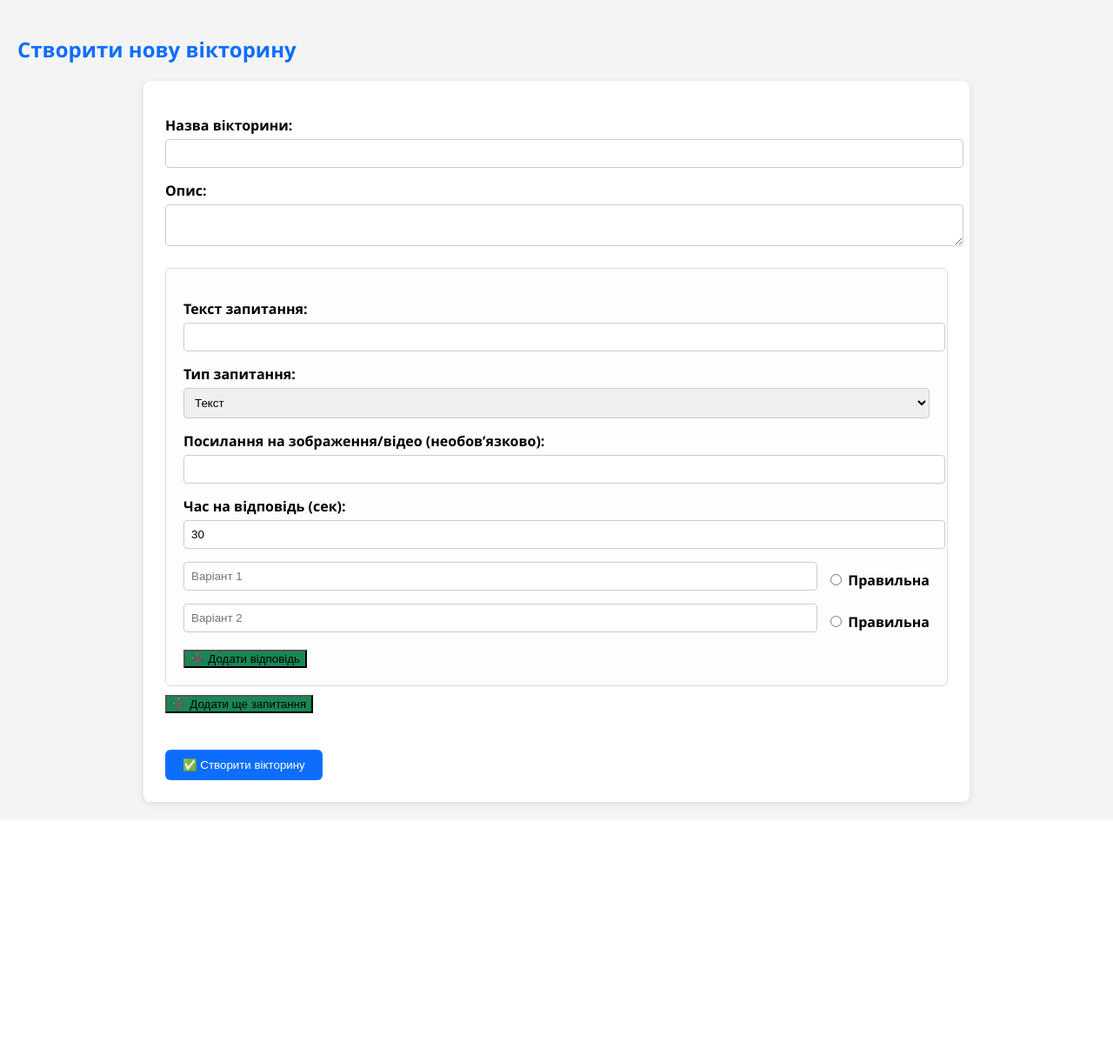
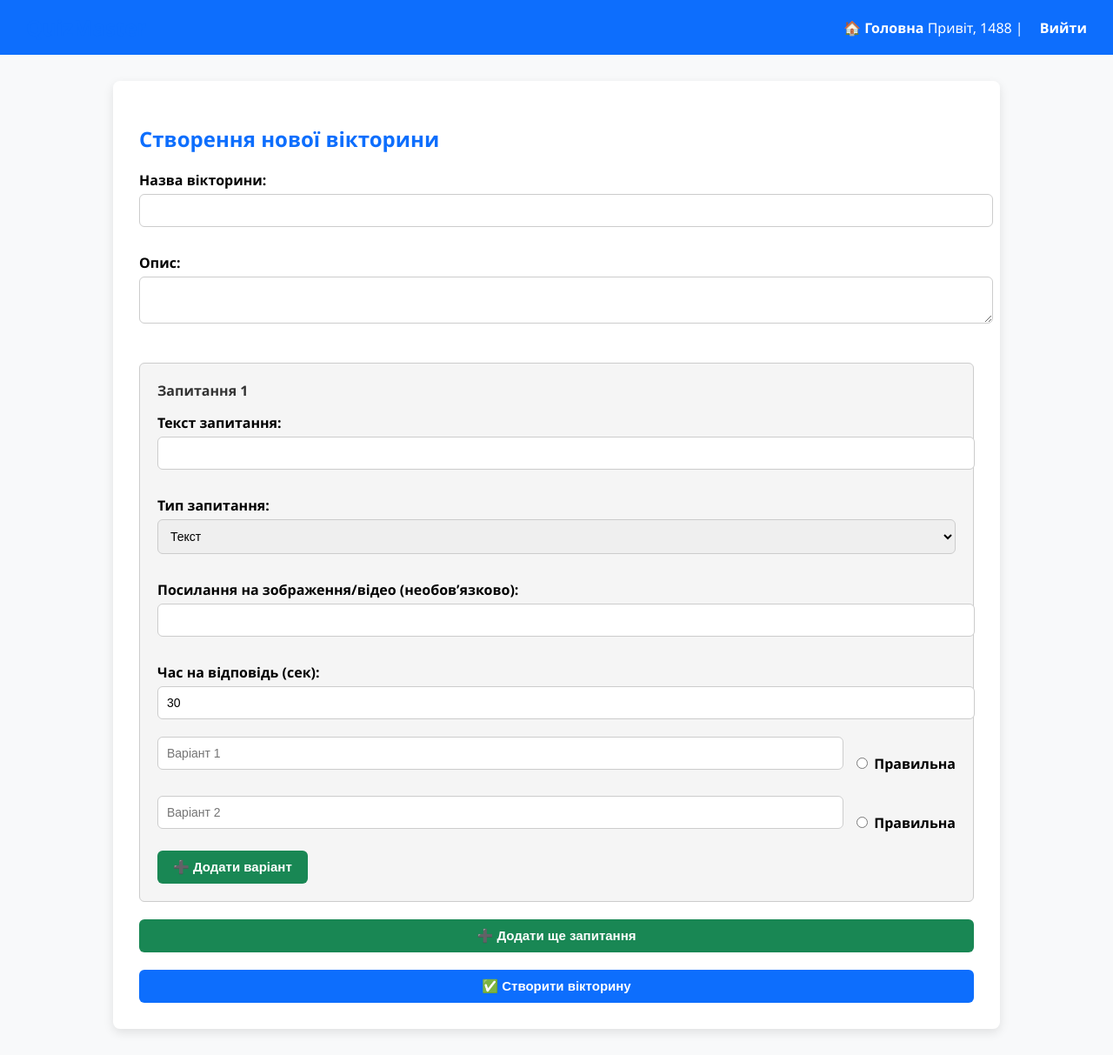
Before and after one commit to Imgenius228/online-quiz, a Django app: page /create/ in a window 1280 px wide. Shown: the whole page at 87% size. Before the commit the page ends 930 px from the top, so only its background shows below. Run offline with Django 5.2, Linux system fonts and the light colour scheme; a user stored in the database is signed in.

```diff
--- a/quiz/templates/quiz/create_quiz.html
+++ b/quiz/templates/quiz/create_quiz.html
@@ -7,28 +7,53 @@
   <style>
     body {
       font-family: 'Segoe UI', sans-serif;
-      background: #f4f4f4;
+      background-color: #f8f9fa;
       margin: 0;
-      padding: 20px;
+      padding: 0;
+    }
+
+    .navbar {
+      background: #0d6efd;
+      color: white;
+      padding: 15px 30px;
+      display: flex;
+      justify-content: space-between;
+      align-items: center;
+    }
+
+    .navbar h2 {
+      margin: 0;
+    }
+
+    .navbar a {
+      color: white;
+      text-decoration: none;
+      margin-left: 15px;
+      font-weight: bold;
+    }
+
+    .navbar a:hover {
+      text-decoration: underline;
+    }
+
+    .container {
+      max-width: 960px;
+      margin: 30px auto;
+      background: white;
+      padding: 30px;
+      border-radius: 8px;
+      box-shadow: 0 4px 12px rgba(0,0,0,0.1);
     }
 
     h2 {
+      margin-bottom: 20px;
       color: #0d6efd;
     }
 
-    form {
-      background: #fff;
-      padding: 25px;
-      border-radius: 8px;
-      max-width: 900px;
-      margin: auto;
-      box-shadow: 0 2px 8px rgba(0,0,0,0.1);
-    }
-
     label {
+      font-weight: bold;
+      margin-top: 15px;
       display: block;
-      margin-top: 15px;
-      font-weight: bold;
     }
 
     input[type="text"],
@@ -37,69 +62,100 @@
     textarea,
     select {
       width: 100%;
-      padding: 8px;
+      padding: 10px;
       margin-top: 5px;
-      border-radius: 4px;
+      margin-bottom: 15px;
       border: 1px solid #ccc;
+      border-radius: 6px;
+      font-size: 14px;
     }
 
     .question-block {
-      border: 1px solid #ddd;
       padding: 20px;
-      margin-top: 20px;
+      border: 1px solid #ccc;
       border-radius: 6px;
-      background: #fdfdfd;
+      margin-top: 25px;
+      background: #f5f5f5;
     }
 
-    .answers {
-      margin-top: 10px;
-    }
-
-    .answer {
+    .answers .answer {
       display: flex;
       align-items: center;
       margin-bottom: 10px;
     }
 
-    .answer input[type="text"] {
+    .answers input[type="text"] {
       flex: 1;
       margin-right: 10px;
     }
 
     .btn {
-      margin-top: 20px;
-      padding: 10px 20px;
       background: #0d6efd;
       color: white;
       border: none;
+      padding: 10px 18px;
       border-radius: 6px;
       cursor: pointer;
+      font-weight: bold;
+      font-size: 15px;
     }
 
-    .add-btn {
-      background: #198754;
-      margin-top: 10px;
+    .btn:hover {
+      background: #084fcb;
     }
 
-    .add-btn:hover,
-    .btn:hover {
-      opacity: 0.9;
+    .btn-secondary {
+      background: #198754;
     }
+
+    .btn-secondary:hover {
+      background: #146c43;
+    }
+
+    .btn-block {
+      display: block;
+      width: 100%;
+      margin-top: 20px;
+    }
+
+    .question-header {
+      font-size: 16px;
+      font-weight: bold;
+      color: #333;
+      margin-bottom: 10px;
+    }
+
   </style>
 </head>
 <body>
 
-<h2>Створити нову вікторину</h2>
+<div class="navbar">
+  <h2>QuizMaster</h2>
+  <div>
+    <a href="{% url 'quiz:index' %}">🏠 Головна</a>
+    {% if user.is_authenticated %}
+      Привіт, {{ user.username }} |
+      <a href="{% url 'quiz:logout' %}">Вийти</a>
+    {% else %}
+      <a href="{% url 'quiz:login' %}">Увійти</a>
+      <a href="{% url 'quiz:register' %}">Реєстрація</a>
+    {% endif %}
+  </div>
+</div>
+
+<div class="container">
+  <h2>Створення нової вікторини</h2>
+
   <form method="post">
     {% csrf_token %}
-  <label>Назва вікторини:</label>
+    <label for="title">Назва вікторини:</label>
     <input type="text" name="title" required>
 
-  <label>Опис:</label>
+    <label for="description">Опис:</label>
     <textarea name="description"></textarea>
 
-  <!-- Перше запитання -->
     <div class="question-block" data-question-index="0">
+      <div class="question-header">Запитання 1</div>
       <label>Текст запитання:</label>
       <input type="text" name="question_0" required>
 
@@ -126,16 +182,15 @@
           <label><input type="radio" name="correct_0" value="1"> Правильна</label>
         </div>
       </div>
-    <button type="button" class="add-btn" onclick="addAnswer(0)">➕ Додати відповідь</button>
+      <button type="button" class="btn btn-secondary" onclick="addAnswer(0)">➕ Додати варіант</button>
     </div>
 
-  <!-- Контейнер для нових запитань -->
     <div id="questions-container"></div>
 
-  <button type="button" class="add-btn" onclick="addQuestion()">➕ Додати ще запитання</button>
-  <br><br>
-  <button type="submit" class="btn">✅ Створити вікторину</button>
+    <button type="button" class="btn btn-secondary btn-block" onclick="addQuestion()">➕ Додати ще запитання</button>
+    <button type="submit" class="btn btn-block">✅ Створити вікторину</button>
   </form>
+</div>
 
 <script>
   let questionIndex = 1;
@@ -145,6 +200,8 @@
     const q = questionIndex;
     const html = `
       <div class="question-block" data-question-index="${q}">
+        <div class="question-header">Запитання ${q + 1}</div>
+
         <label>Текст запитання:</label>
         <input type="text" name="question_${q}" required>
 
@@ -155,7 +212,7 @@
           <option value="video">Відео</option>
         </select>
 
-        <label>Посилання на зображення/відео (необов’язково):</label>
+        <label>Посилання на зображення/відео:</label>
         <input type="url" name="media_${q}">
 
         <label>Час на відповідь (сек):</label>
@@ -171,7 +228,7 @@
             <label><input type="radio" name="correct_${q}" value="1"> Правильна</label>
           </div>
         </div>
-        <button type="button" class="add-btn" onclick="addAnswer(${q})">➕ Додати відповідь</button>
+        <button type="button" class="btn btn-secondary" onclick="addAnswer(${q})">➕ Додати варіант</button>
       </div>
     `;
     container.insertAdjacentHTML('beforeend', html);
```
Lines whose indentation alone changed are shown as unchanged.
